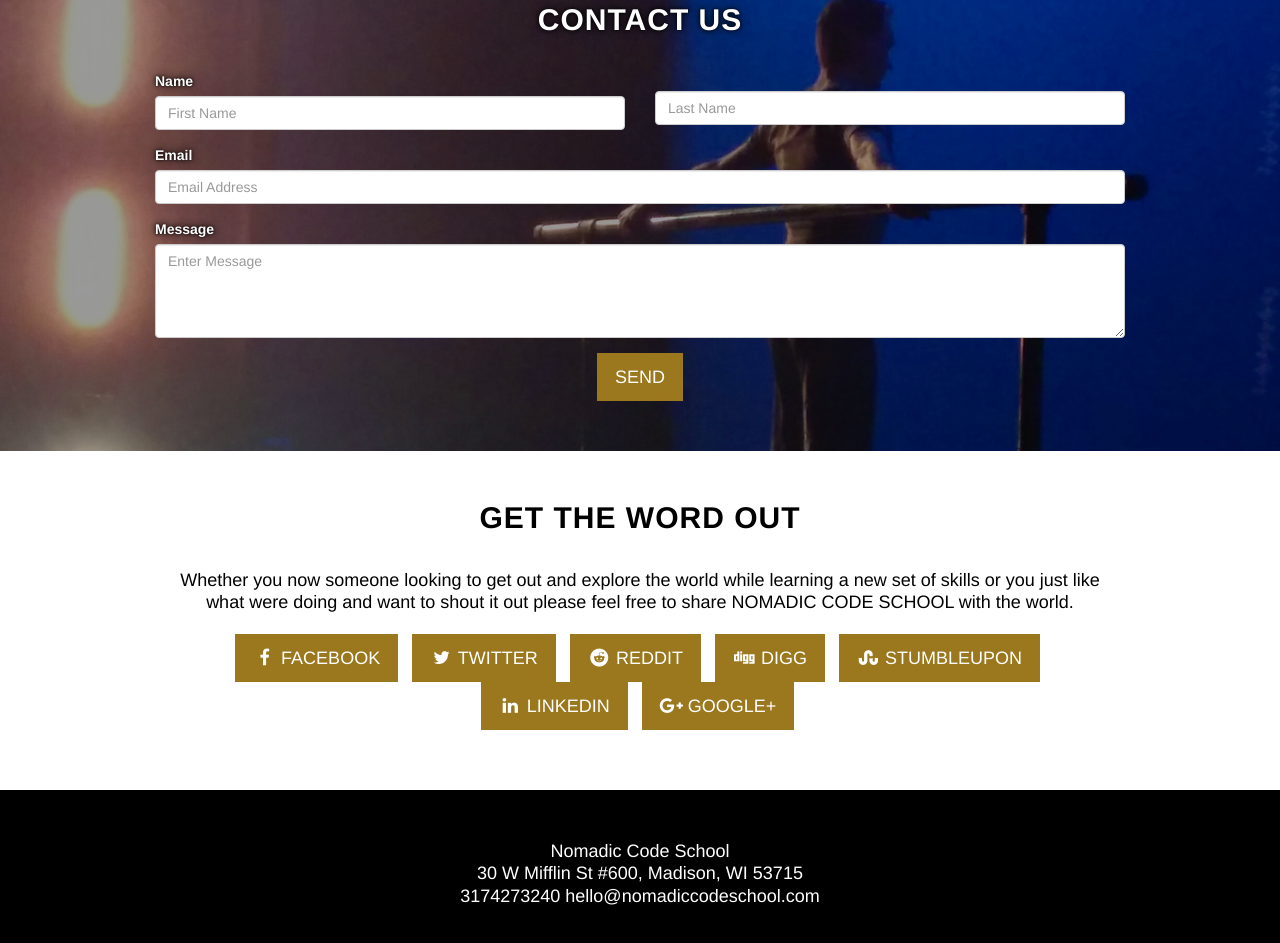
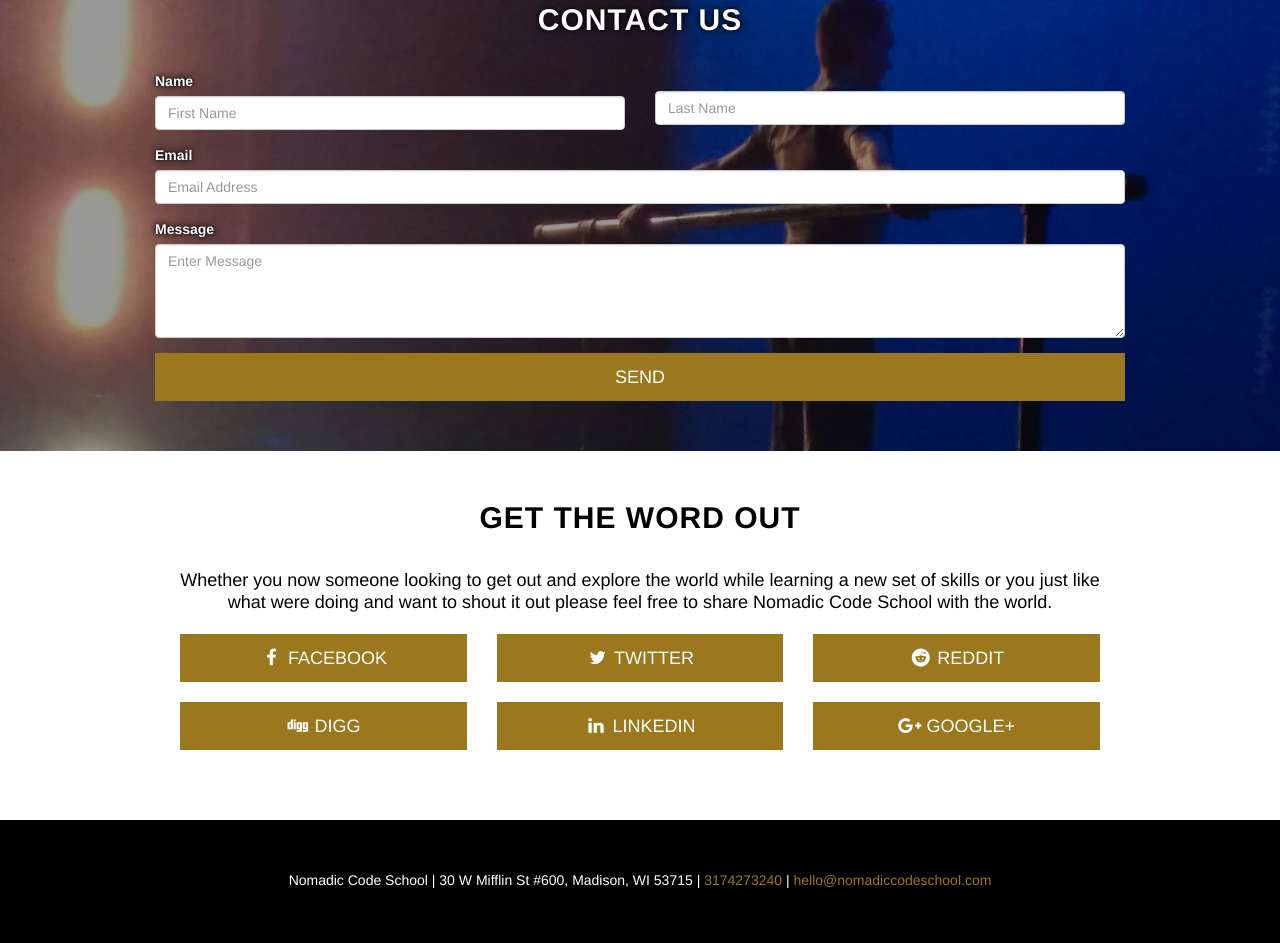
Before and after one commit to bradorego/nomadic-code-school, a website: page index.html in a window 1280 px wide. Shown: the part 2690-3633 px from the top of the page. Drawn offline with Linux system fonts and the light colour scheme.

Commit message:
fixing share section

```diff
--- a/index.html
+++ b/index.html
@@ -225,7 +225,7 @@
                 </div>
               </div>
               <div class="col-md-12 text-center">
-                <button type="submit" class="btn btn-default btn-lg">Send</button>
+                <button type="submit" class="btn btn-default btn-lg btn-block">Send</button>
               </div>
             </div>
         </div>
@@ -238,30 +238,29 @@
     <div class="container">
       <div class="col-md-10 col-md-offset-1">
         <h2>Get the Word Out</h2>
-        <p>Whether you now someone looking to get out and explore the world while learning a new set of skills or you just like what were doing and want to shout it out please feel free to share NOMADIC CODE SCHOOL with the world.</p>
-        <ul class="list-inline banner-social-buttons">
-          <li>
+        <p>Whether you now someone looking to get out and explore the world while learning a new set of skills or you just like what were doing and want to shout it out please feel free to share Nomadic Code School with the world.</p>
+        <div class="row">
+          <div class="col-sm-4">
             <a href="http://www.facebook.com/sharer.php?u=http://www.nomadiccodeschool.com" class="btn btn-default btn-lg"><i class="fa fa-facebook fa-fw"></i> <span class="network-name">Facebook</span></a>
-          </li>
-          <li>
-            <a href="http://twitter.com/share?url=http://www.nomadiccodeschool.com&text=NOMADIC%20CODE%20SCHOOL%20Buttons&hashtags=simplesharebuttons" class="btn btn-default btn-lg"><i class="fa fa-twitter fa-fw"></i> <span class="network-name">Twitter</span></a>
-          </li>
-          <li>
-            <a href="http://reddit.com/submit?url=http://www.nomadiccodeschool.com&title=NOMADIC%20CODE%20SCHOOL" class="btn btn-default btn-lg"><i class="fa fa-reddit fa-fw"></i> <span class="network-name">Reddit</span></a>
-          </li>
-          <li>
+          </div>
+          <div class="col-sm-4">
+            <a href="http://twitter.com/share?url=http://www.nomadiccodeschool.com&text=Nomadic%20Code%20School%20Buttons&hashtags=simplesharebuttons" class="btn btn-default btn-lg"><i class="fa fa-twitter fa-fw"></i> <span class="network-name">Twitter</span></a>
+          </div>
+          <div class="col-sm-4">
+            <a href="http://reddit.com/submit?url=http://www.nomadiccodeschool.com&title=Nomadic%20Code%20School" class="btn btn-default btn-lg"><i class="fa fa-reddit fa-fw"></i> <span class="network-name">Reddit</span></a>
+          </div>
+        </div>
+        <div class="row">
+          <div class="col-sm-4">
             <a href="http://www.digg.com/submit?url=http://www.nomadiccodeschool.com" class="btn btn-default btn-lg"><i class="fa fa-digg fa-fw"></i> <span class="network-name">Digg</span></a>
-          </li>
-          <li>
-            <a href="http://www.stumbleupon.com/submit?url=http://www.nomadiccodeschool.com&title=NOMADIC%20CODE%20SCHOOL" class="btn btn-default btn-lg"><i class="fa fa-stumbleupon fa-fw"></i> <span class="network-name">StumbleUpon</span></a>
-          </li>
-          <li>
+          </div>
+          <div class="col-sm-4">
             <a href="http://www.linkedin.com/shareArticle?mini=true&url=http://www.nomadiccodeschool.com" class="btn btn-default btn-lg"><i class="fa fa-linkedin fa-fw"></i> <span class="network-name">LinkedIn</span></a>
-          </li>
-          <li>
+          </div>
+          <div class="col-sm-4">
             <a href="https://plus.google.com/share?url=http://www.nomadiccodeschool.com" class="btn btn-default btn-lg"><i class="fa fa-google-plus fa-fw"></i> <span class="network-name">Google+</span></a>
-          </li>
-        </ul>
+          </div>
+        </div>
       </div>
     </div>
   </section>
@@ -269,9 +268,7 @@
   <!-- Footer -->
   <footer>
     <div class="container text-center">
-      <p>Nomadic Code School</p>
-      <p>30 W Mifflin St #600, Madison, WI 53715</p>
-      <p>3174273240 hello@nomadiccodeschool.com</p>
+      Nomadic Code School | 30 W Mifflin St #600, Madison, WI 53715 | <a href="sms:3174273240" target="_blank">3174273240</a> | <a href="mailto:hello@nomadiccodeschool.com" target="_blank">hello@nomadiccodeschool.com</a>
     </div>
   </footer>
 
--- a/less/grayscale.less
+++ b/less/grayscale.less
@@ -5,6 +5,7 @@
 @import "where.less";
 @import "join.less";
 @import "who.less";
+@import "share.less";
 
 ///////////////////////////////
 // custom
--- /dev/null
+++ b/less/share.less
@@ -0,0 +1,6 @@
+#share {
+  .btn {
+    display: block;
+    margin-bottom: 20px;
+  }
+}
```
Also changed, not shown: css/grayscale.css.
